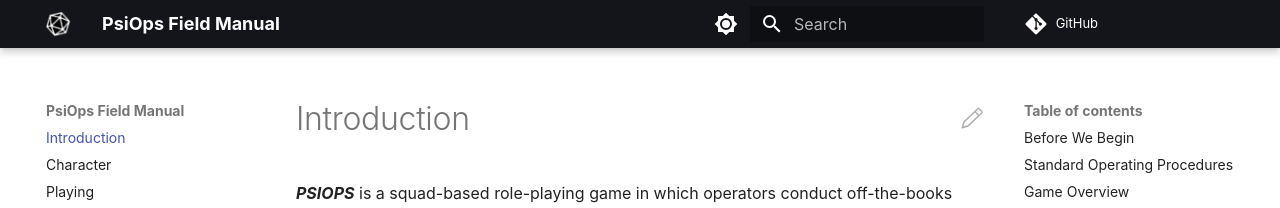
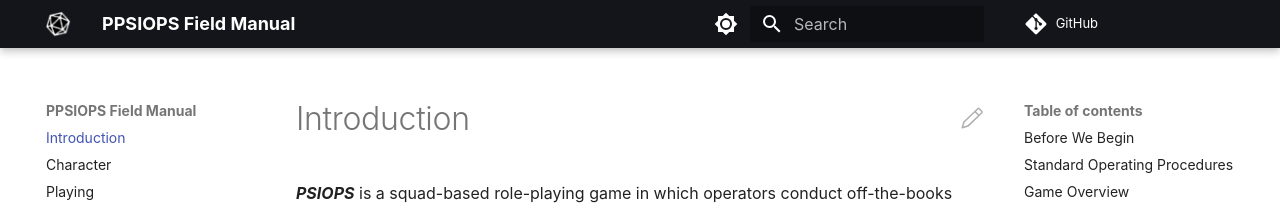
Before and after one commit to joemoose/psiops, an MkDocs documentation site: the page built from docs/index.md, in a window 1280 px wide. Shown: the top 208 px of the page. Built offline with MkDocs 1.6.1 and Material for MkDocs 9.7.7, drawn with Linux system fonts in a browser that asks for light colours; plug-ins that fetch from the network failed and are left out; comment, search, counter and statistics services are not loaded.

Commit message:
Update site_name in mkdocs.yml
Rename site_name from "PsiOps Field Manual" to "PPSIOPS Field Manual" in mkdocs.yml to reflect the updated project name.

```diff
--- a/mkdocs.yml
+++ b/mkdocs.yml
@@ -1,6 +1,6 @@
 # Project information
 
-site_name: "PsiOps Field Manual"
+site_name: "PPSIOPS Field Manual"
 site_url: https://joemoose.github.io/psiops/
 site_author: Zachary Taylor
 site_description: An Action Role-Playing Game of Paranormal Special Forces
```
